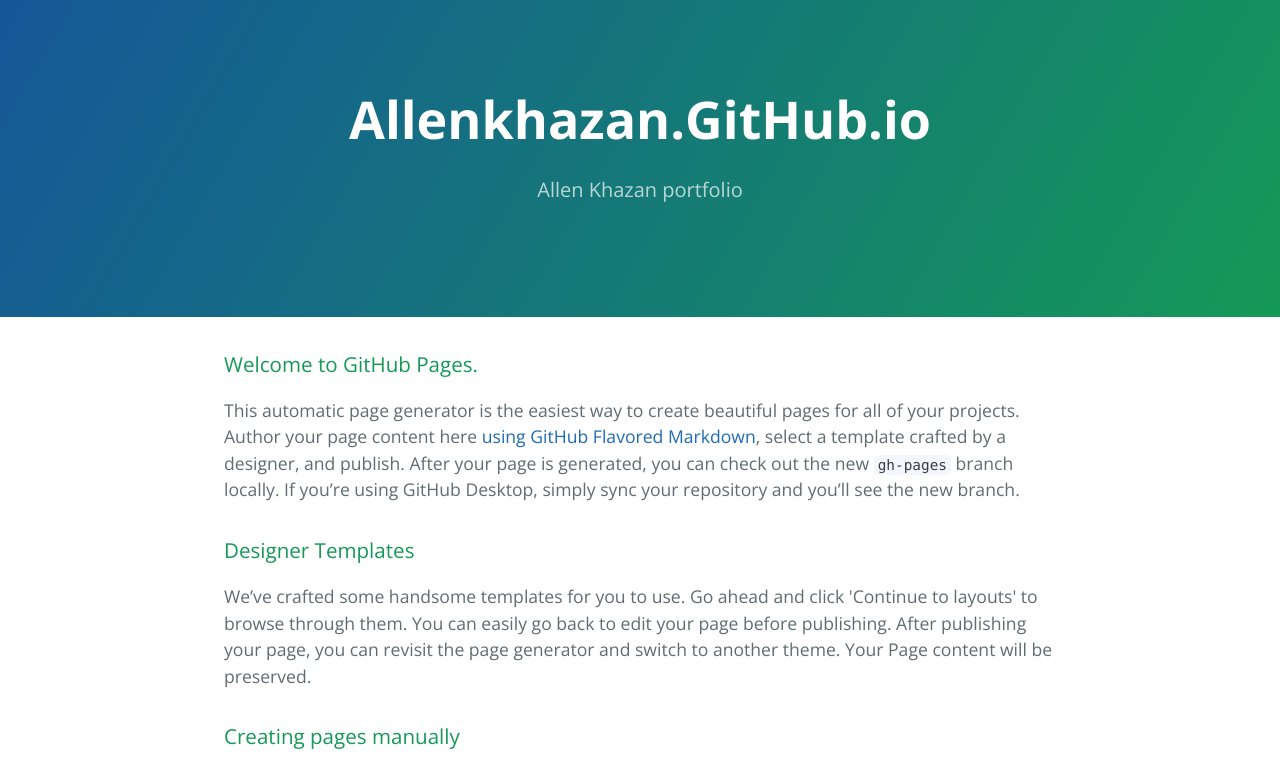
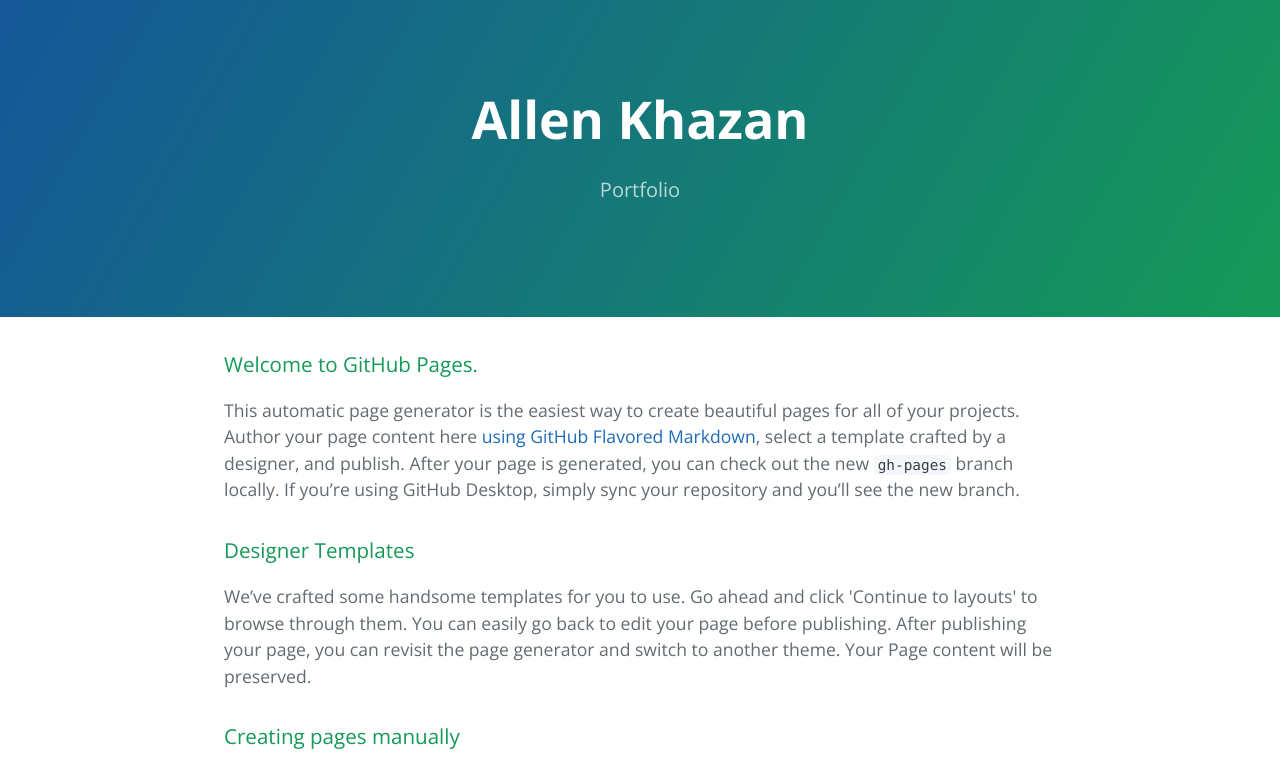
Before and after one commit to AllenKhazan/AllenKhazan.github.io, a plain HTML site: page index.html in a window 1280 px wide. Shown: the top 766 px of the page. Drawn offline with nearby package versions, Linux system fonts and the light colour scheme.

Commit message:
Update index.html

```diff
--- a/index.html
+++ b/index.html
@@ -11,8 +11,8 @@
   </head>
   <body>
     <section class="page-header">
-      <h1 class="project-name">Allenkhazan.GitHub.io</h1>
-      <h2 class="project-tagline">Allen Khazan portfolio</h2>
+      <h1 class="project-name">Allen Khazan</h1>
+      <h2 class="project-tagline">Portfolio</h2>
     </section>
 
     <section class="main-content">
```
